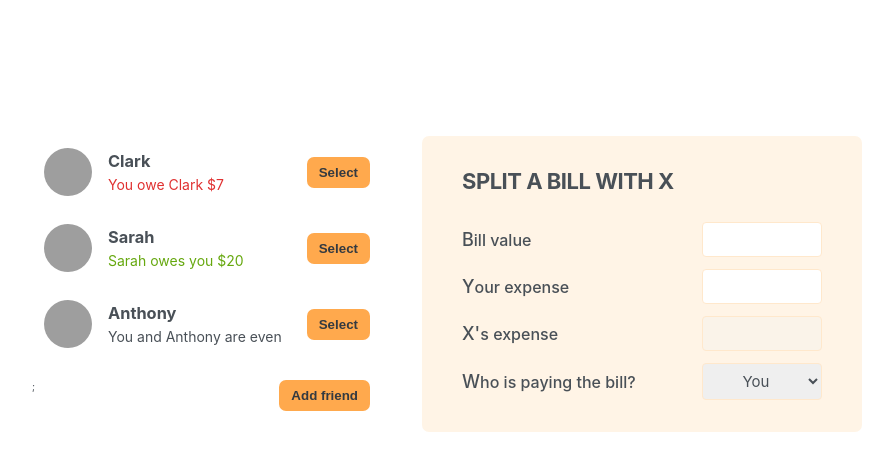
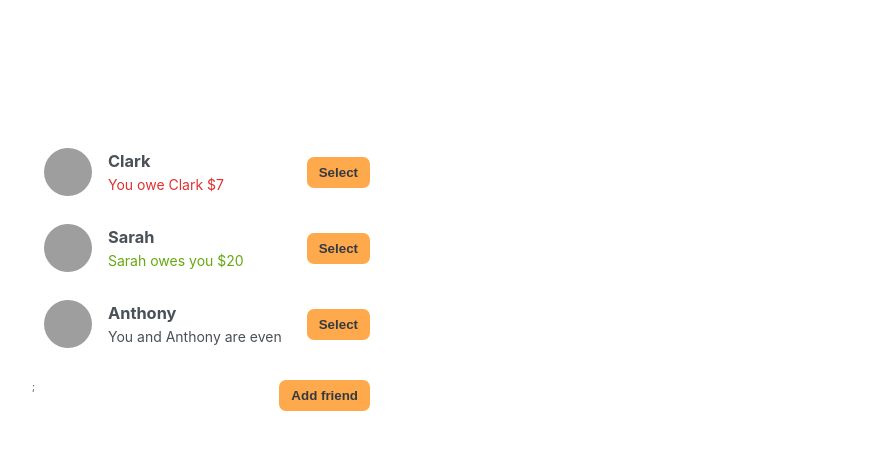
Before and after one commit to leomcg/eatnsplit, a React (Vite) app: page / in a window 1280 px wide. Shown: the top 470 px of the page, without its empty margins (193-1086 px from the left). Built offline with nearby package versions, Linux system fonts and the light colour scheme; grey boxes are pictures that could not be loaded.

Commit message:
split bill form logic

```diff
--- a/src/App.tsx
+++ b/src/App.tsx
@@ -32,6 +32,7 @@
 export default function App() {
   const [showAddFriend, setShowAddFriend] = useState(false);
   const [friends, setFriends] = useState(initialFriends);
+  const [selectedFriend, setSelectedFriend] = useState(null);
 
   function handleShowAddFriend() {
     setShowAddFriend((show) => !show);
@@ -42,33 +43,48 @@
     setShowAddFriend(false);
   }
 
+  function handleSelection(friend) {
+    setSelectedFriend((cur) => (cur?.id === friend.id ? null : friend));
+    setShowAddFriend(false);
+  }
+
   return (
     <div className="app">
       <div className="sidebar">
-        <FriendsList friends={friends} />;
-        {showAddFriend && <FormAddFriend onAddFriend={handleAddFriend} />}
+        <FriendsList
+          onSelect={handleSelection}
+          friends={friends}
+          selectedFriend={selectedFriend}
+        />
+        ;{showAddFriend && <FormAddFriend onAddFriend={handleAddFriend} />}
         <Button onClick={handleShowAddFriend}>
           {showAddFriend ? "Close" : "Add friend"}
         </Button>
       </div>
-      <FormSplitBill />
+      {selectedFriend && <FormSplitBill selectedFriend={selectedFriend} />}
     </div>
   );
 }
 
-function FriendsList({ friends }) {
+function FriendsList({ friends, onSelect, selectedFriend }) {
   return (
     <ul>
       {friends.map((friend) => (
-        <Friend friend={friend} />
+        <Friend
+          onSelect={onSelect}
+          friend={friend}
+          selectedFriend={selectedFriend}
+        />
       ))}
     </ul>
   );
 }
 
-function Friend({ friend }) {
+function Friend({ friend, onSelect, selectedFriend }) {
+  const isSelected = friend.id == selectedFriend?.id;
+
   return (
-    <li>
+    <li className={isSelected ? "selected" : ""}>
       <img src={friend.image} alt={friend.name} />
       <h3>{friend.name}</h3>
       {friend.balance < 0 && (
@@ -82,7 +98,9 @@
         </p>
       )}
       {friend.balance === 0 && <p>You and {friend.name} are even</p>}
-      <Button>Select</Button>
+      <Button onClick={() => onSelect(friend)}>
+        {isSelected ? "Close" : "Select"}
+      </Button>
     </li>
   );
 }
@@ -132,23 +150,42 @@
   );
 }
 
-function FormSplitBill() {
-  const [bill, setBill] = useState(0);
-  const [userExpense, setUserExpense] = useState();
+function FormSplitBill({ selectedFriend }) {
+  const [bill, setBill] = useState("");
+  const [userExpense, setUserExpense] = useState("");
+  const friendExpense = bill - userExpense;
+  const [whoIsPaying, setWhoIsPaying] = useState("user");
 
   return (
     <form className="form-split-bill">
-      <h2>Split a bill with X</h2>
+      <h2>Split a bill with {selectedFriend.name}</h2>
       <label>Bill value</label>
-      <input type="number" />
+      <input
+        type="number"
+        value={bill}
+        onChange={(e) => setBill(Number(e.target.value))}
+      />
       <label>Your expense</label>
-      <input type="number" />
-      <label>X's expense</label>
-      <input type="number" disabled />
+      <input
+        type="number"
+        value={userExpense}
+        onChange={(e) =>
+          setUserExpense(
+            Number(e.target.value) > bill
+              ? userExpense
+              : Number(e.target.value),
+          )
+        }
+      />
+      <label>{selectedFriend.name}'s expense</label>
+      <input type="number" disabled value={friendExpense} />
       <label>Who is paying the bill?</label>
-      <select>
+      <select
+        value={whoIsPaying}
+        onChange={(e) => setWhoIsPaying(e.target.value)}
+      >
         <option value="user">You</option>
-        <option value="friend">X</option>
+        <option value="friend">{selectedFriend.name}</option>
       </select>
     </form>
   );
```
